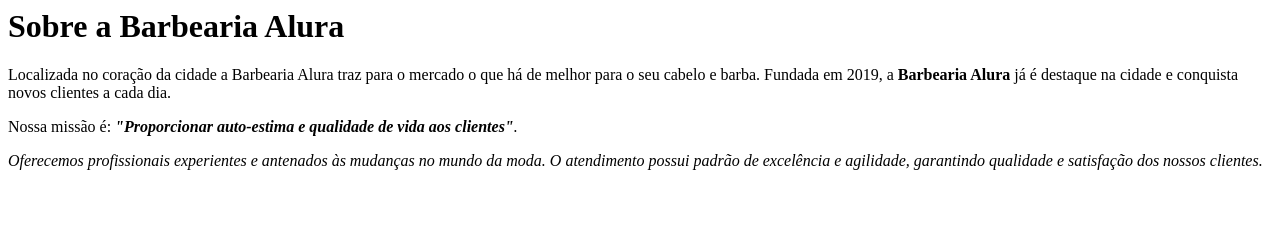
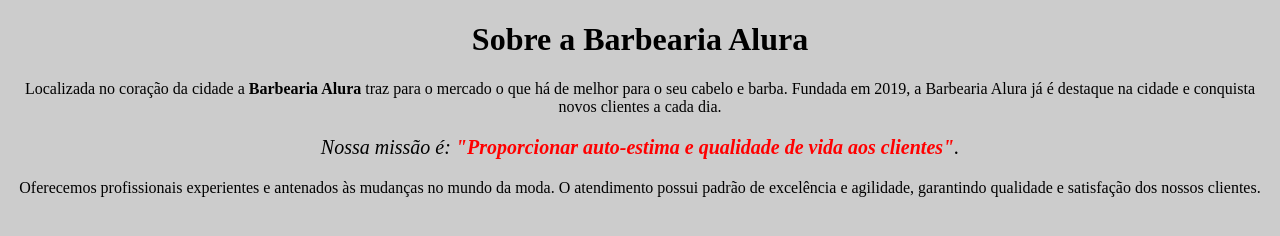
Before and after one commit to mateusreidelas/PC_MATEUS, a plain HTML site: page index.html in a window 1280 px wide. Drawn offline with Linux system fonts and the light colour scheme.

Commit message:
06/10/22-style

```diff
--- a/index.html
+++ b/index.html
@@ -1,11 +1,22 @@
-<html>
-<body
-<p><h1>Sobre a Barbearia Alura</h1></p>
+<!DOCTYPE html>
+<html lang="pt-br">
+	<head>
+		<meta charset="UTF-8">
+		<title>Barbearia Alura</title>
+		<link rel="stylesheet" href="style.css">
 
-<p>Localizada no coração da cidade a Barbearia Alura traz para o mercado o que há de melhor para o seu cabelo e barba. Fundada em 2019, a <strong>Barbearia Alura </strong>já é destaque na cidade e conquista novos clientes a cada dia.</p>
+		<style>
 
-<p>Nossa missão é: <em><strong>"Proporcionar auto-estima e qualidade de vida aos clientes"</strong><em>.</p>
+		</style>
+	</head>
 
-<p>Oferecemos profissionais experientes e antenados às mudanças no mundo da moda. O atendimento possui padrão de excelência e agilidade, garantindo qualidade e satisfação dos nossos clientes.</p>
+	<body>
+		<h1 style="text-align: center">Sobre a Barbearia Alura</h1>
+
+		<p>Localizada no coração da cidade a <strong>Barbearia Alura</strong> traz para o mercado o que há de melhor para o seu cabelo e barba. Fundada em 2019, a Barbearia Alura já é destaque na cidade e conquista novos clientes a cada dia.</p>
+
+		<p style="font-size: 20px"><em>Nossa missão é: <strong>"Proporcionar auto-estima e qualidade de vida aos clientes"</strong>.</em></p>
+
+		<p>Oferecemos profissionais experientes e antenados às mudanças no mundo da moda. O atendimento possui padrão de excelência e agilidade, garantindo qualidade e satisfação dos nossos clientes.</p>
+	</body>
 </html>
-</body>
--- /dev/null
+++ b/style.css
@@ -0,0 +1,11 @@
+body {
+	background: #CCCCCC
+}
+
+p {
+	text-align: center;
+}
+
+em strong {
+	color: #FF0000;
+}
```
